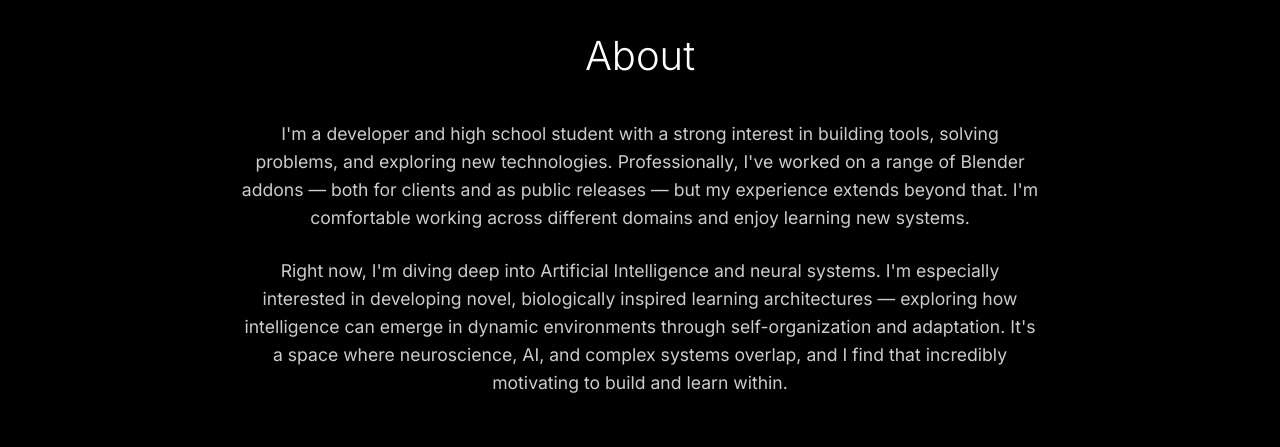
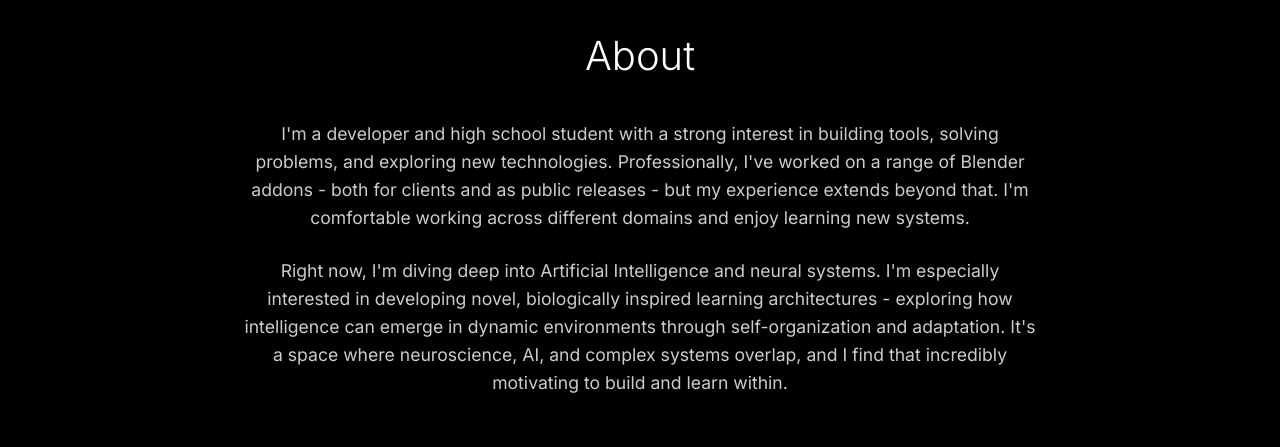
Before and after one commit to andrejtetkic/andrejtetkic.github.io, a website built with Vite: page index.html in a window 1280 px wide. Shown: the part 840-1287 px from the top of the page. Built offline with nearby package versions, Linux system fonts and the light colour scheme.

Commit message:
Fix punctuation in the About section for improved readability

```diff
--- a/index.html
+++ b/index.html
@@ -153,8 +153,8 @@
             <div class="container">
                 <h2>About</h2>
                 <div class="about-content">
-                    <p>I'm a developer and high school student with a strong interest in building tools, solving problems, and exploring new technologies. Professionally, I've worked on a range of Blender addons — both for clients and as public releases — but my experience extends beyond that. I'm comfortable working across different domains and enjoy learning new systems.</p>
-                    <p>Right now, I'm diving deep into Artificial Intelligence and neural systems. I'm especially interested in developing novel, biologically inspired learning architectures — exploring how intelligence can emerge in dynamic environments through self-organization and adaptation. It's a space where neuroscience, AI, and complex systems overlap, and I find that incredibly motivating to build and learn within.</p>
+                    <p>I'm a developer and high school student with a strong interest in building tools, solving problems, and exploring new technologies. Professionally, I've worked on a range of Blender addons - both for clients and as public releases - but my experience extends beyond that. I'm comfortable working across different domains and enjoy learning new systems.</p>
+                    <p>Right now, I'm diving deep into Artificial Intelligence and neural systems. I'm especially interested in developing novel, biologically inspired learning architectures - exploring how intelligence can emerge in dynamic environments through self-organization and adaptation. It's a space where neuroscience, AI, and complex systems overlap, and I find that incredibly motivating to build and learn within.</p>
                 </div>
             </div>
         </section>
```
